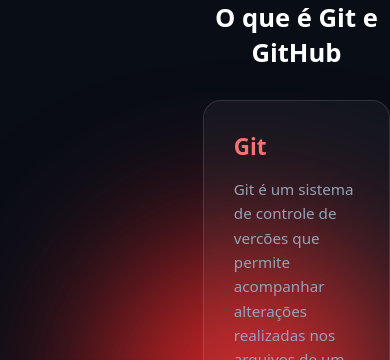
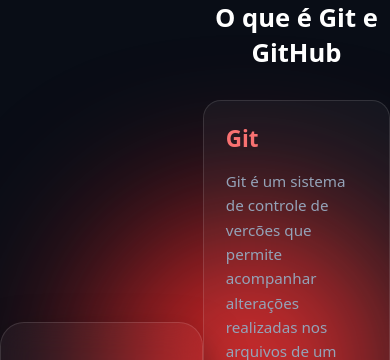
Before and after one commit to eloysaaparecida03-svg/Eloysa, a plain HTML site: page index.html in a window 390 px wide. Shown: the top 360 px of the page. Drawn offline with Linux system fonts and the light colour scheme.

Commit message:
ajusta os espaçamentos internos dos cartões

```diff
--- a/style.css
+++ b/style.css
@@ -199,4 +199,9 @@
         /*diminui o tamanho do titulo no celular*/
         font-size: 1.6rem;
     }
+
+    .info-card {
+        /*ajusta os espaçamentos internos dos cartões*/
+        padding: 22px;
+    }
 }
```
